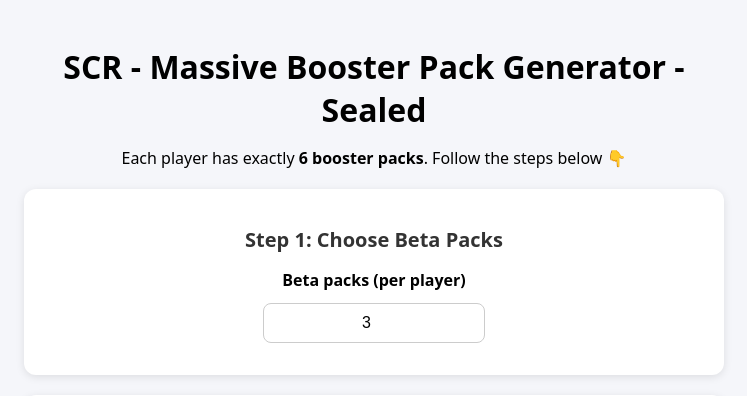
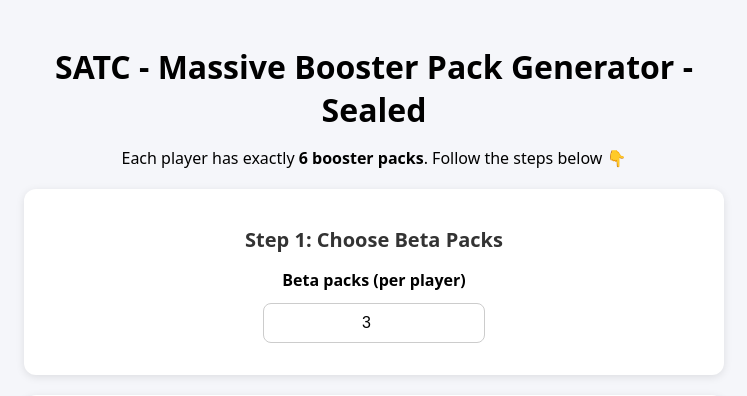
Before and after one commit to jordim75/SealedSCR, a Flask app: page / in a window 1280 px wide. Shown: the top 396 px of the page, without its empty margins (266-1013 px from the left). Run offline with Flask 3, Linux system fonts and the light colour scheme; some libraries are stand-ins or nearby versions.

Commit message:
Update index.html

```diff
--- a/templates/index.html
+++ b/templates/index.html
@@ -85,7 +85,7 @@
   </style>
 </head>
 <body>
-  <h1>SCR - Massive Booster Pack Generator - Sealed</h1>
+  <h1>SATC - Massive Booster Pack Generator - Sealed</h1>
   <p>
     Each player has exactly <strong>6 booster packs</strong>.
     Follow the steps below 👇
```
